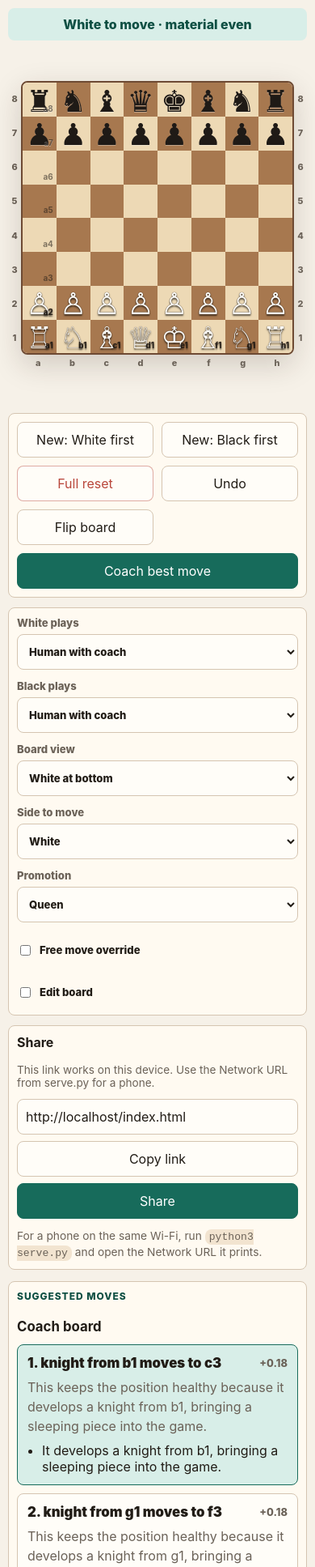
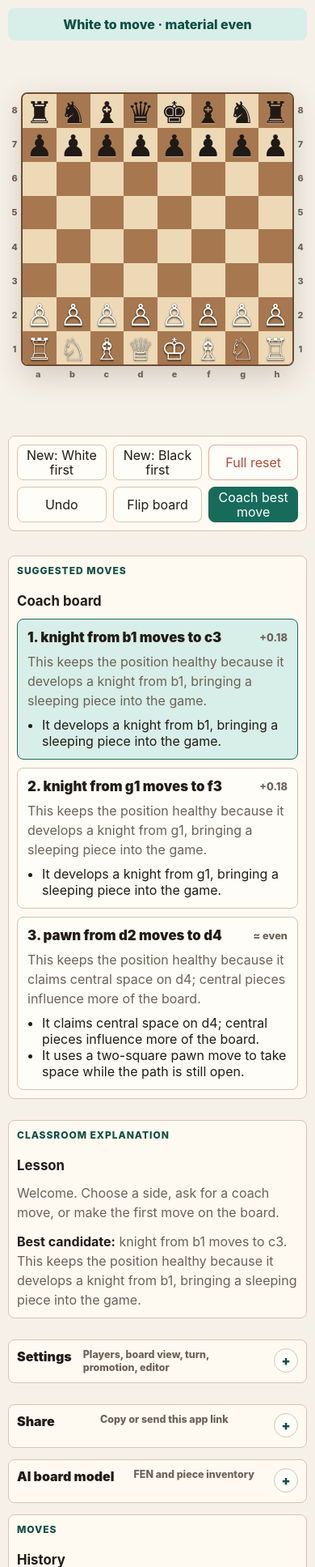
Before and after one commit to jonnyreed19/chess-coach, a plain HTML site: page index.html in a window 390 px wide. Shown: the part 65-2000 px from the top of the page at 81% size. Drawn offline with Linux system fonts and the light colour scheme.

Commit message:
updated chess code

```diff
--- a/app.js
+++ b/app.js
@@ -88,8 +88,8 @@ const state = {
   history: [],
   moveLog: [],
   lastMove: null,
-  whiteMode: "human",
-  blackMode: "human",
+  whiteMode: "manual",
+  blackMode: "manual",
   promotionChoice: "q",
   editMode: false,
   freeMove: false,
@@ -123,6 +123,9 @@ function bindElements() {
     "undoMove",
     "flipBoard",
     "coachMove",
+    "settingsDetails",
+    "shareDetails",
+    "modelDetails",
     "whiteMode",
     "blackMode",
     "orientation",
@@ -249,8 +252,8 @@ function fullReset() {
   state.history = [];
   state.moveLog = [];
   state.lastMove = null;
-  state.whiteMode = "human";
-  state.blackMode = "human";
+  state.whiteMode = "manual";
+  state.blackMode = "manual";
   state.promotionChoice = "q";
   state.editMode = false;
   state.freeMove = false;
@@ -258,6 +261,9 @@ function fullReset() {
   state.lastLesson = "";
   state.suggestions = [];
   state.aiTimer = null;
+  [els.settingsDetails, els.shareDetails, els.modelDetails].forEach((panel) => {
+    if (panel) panel.open = false;
+  });
   resetPaletteSelection();
   refresh("Full reset complete. The board, controls, history, and AI model are back to the default starting position.");
 }
@@ -299,6 +305,7 @@ function syncControls() {
   els.freeMove.checked = state.freeMove;
   els.editBoard.checked = state.editMode;
   els.editorPanel.classList.toggle("open", state.editMode);
+  if (state.editMode && els.settingsDetails) els.settingsDetails.open = true;
 }
 
 function refresh(message = "") {
@@ -343,12 +350,6 @@ function renderBoard() {
       if (legalTargets.has(idx)) square.classList.add(captures.has(idx) ? "capture" : "legal");
       if (state.lastMove && (state.lastMove.from === idx || state.lastMove.to === idx)) square.classList.add("last-move");
       if (checkSquare === idx) square.classList.add("in-check");
-      if ((state.orientation === "w" && (rank === 7 || file === 0)) || (state.orientation === "b" && (rank === 0 || file === 7))) {
-        const coord = document.createElement("span");
-        coord.className = "coord";
-        coord.textContent = squareName(idx);
-        square.appendChild(coord);
-      }
       square.addEventListener("click", () => handleSquareClick(idx));
       els.board.appendChild(square);
     });
--- a/index.html
+++ b/index.html
@@ -9,7 +9,7 @@
     <title>Chess Coach Board</title>
     <link rel="manifest" href="manifest.webmanifest" />
     <link rel="icon" href="icon.svg" type="image/svg+xml" />
-    <link rel="stylesheet" href="styles.css" />
+    <link rel="stylesheet" href="styles.css?v=8" />
   </head>
   <body>
     <main class="app-shell">
@@ -33,7 +33,7 @@
           <div class="captured captured-white" id="capturedWhite" aria-label="Captured white pieces"></div>
         </div>
 
-        <div class="move-tools">
+        <div class="move-tools board-tools">
           <button id="newWhite">New: White first</button>
           <button id="newBlack">New: Black first</button>
           <button id="fullReset" class="danger">Full reset</button>
@@ -42,21 +42,42 @@
           <button id="coachMove" class="primary">Coach best move</button>
         </div>
 
+        <section class="coach-card suggestions-card">
+          <div class="card-heading">
+            <p class="eyebrow">Suggested moves</p>
+            <h2>Coach board</h2>
+          </div>
+          <div id="suggestions" class="suggestions"></div>
+        </section>
+
+        <section class="coach-card lesson-card">
+          <div class="card-heading">
+            <p class="eyebrow">Classroom explanation</p>
+            <h2>Lesson</h2>
+          </div>
+          <div id="lesson" class="lesson"></div>
+        </section>
+
+        <details class="collapse-panel settings-details" id="settingsDetails">
+          <summary>
+            <span>Settings</span>
+            <small>Players, board view, turn, promotion, editor</small>
+          </summary>
           <section class="control-panel" aria-label="Game controls">
             <label>
               White plays
               <select id="whiteMode">
+                <option value="manual" selected>Manual only</option>
                 <option value="human">Human with coach</option>
                 <option value="ai">AI auto-play</option>
-              <option value="manual">Manual only</option>
               </select>
             </label>
             <label>
               Black plays
               <select id="blackMode">
+                <option value="manual" selected>Manual only</option>
                 <option value="human">Human with coach</option>
                 <option value="ai">AI auto-play</option>
-              <option value="manual">Manual only</option>
               </select>
             </label>
             <label>
@@ -103,7 +124,13 @@
               <button id="loadFen">Load FEN</button>
             </div>
           </section>
+        </details>
 
+        <details class="collapse-panel share-details" id="shareDetails">
+          <summary>
+            <span>Share</span>
+            <small>Copy or send this app link</small>
+          </summary>
           <section class="share-panel" aria-label="Share app">
             <div class="editor-heading">
               <strong>Share</strong>
@@ -116,26 +143,16 @@
             </div>
             <p class="share-help">For a phone on the same Wi-Fi, run <code>python3 serve.py</code> and open the Network URL it prints.</p>
           </section>
+        </details>
       </section>
 
       <aside class="coach-column" aria-label="Coach analysis">
-        <section class="coach-card">
-          <div class="card-heading">
-            <p class="eyebrow">Suggested moves</p>
-            <h2>Coach board</h2>
-          </div>
-          <div id="suggestions" class="suggestions"></div>
-        </section>
-
-        <section class="coach-card lesson-card">
-          <div class="card-heading">
-            <p class="eyebrow">Classroom explanation</p>
-            <h2>Lesson</h2>
-          </div>
-          <div id="lesson" class="lesson"></div>
-        </section>
-
-        <section class="coach-card">
+        <details class="collapse-panel model-details" id="modelDetails">
+          <summary>
+            <span>AI board model</span>
+            <small>FEN and piece inventory</small>
+          </summary>
+          <section class="coach-card model-card">
             <div class="card-heading">
               <p class="eyebrow">AI board model</p>
               <h2>Current understanding</h2>
@@ -152,8 +169,9 @@
               </div>
             </div>
           </section>
+        </details>
 
-        <section class="coach-card">
+        <section class="coach-card history-card">
           <div class="card-heading">
             <p class="eyebrow">Moves</p>
             <h2>History</h2>
@@ -163,6 +181,6 @@
       </aside>
     </main>
 
-    <script src="app.js?v=5"></script>
+    <script src="app.js?v=8"></script>
   </body>
 </html>
--- a/styles.css
+++ b/styles.css
@@ -178,16 +178,19 @@ h2 {
 
 .board-frame {
   display: grid;
-  grid-template-columns: 24px minmax(280px, 720px) 24px;
-  grid-template-rows: minmax(280px, 720px) 24px;
+  grid-template-columns: 24px minmax(0, 720px) 24px;
+  grid-template-rows: auto 24px;
   align-items: stretch;
-  width: min(100%, 760px);
+  width: min(100%, 768px);
 }
 
 .board {
   display: grid;
+  grid-column: 2;
+  grid-row: 1;
   grid-template-columns: repeat(8, 1fr);
   grid-template-rows: repeat(8, 1fr);
+  width: 100%;
   aspect-ratio: 1;
   overflow: hidden;
   border: 2px solid #6e4a33;
@@ -246,14 +249,6 @@ h2 {
   box-shadow: inset 0 0 0 6px rgba(185, 71, 60, 0.72);
 }
 
-.square .coord {
-  position: absolute;
-  right: 6px;
-  bottom: 5px;
-  font: 700 0.72rem/1 Inter, sans-serif;
-  color: rgba(33, 28, 22, 0.55);
-}
-
 .piece-white {
   color: #fffdf8;
   text-shadow: 0 2px 2px rgba(0, 0, 0, 0.6), 0 0 1px #261a12;
@@ -278,15 +273,26 @@ h2 {
   justify-items: center;
 }
 
+.rank-labels span,
+.file-labels span {
+  display: grid;
+  width: 100%;
+  height: 100%;
+  min-width: 0;
+  place-items: center;
+}
+
 .rank-labels.right {
   grid-column: 3;
 }
 
 .file-labels {
   grid-column: 2;
+  grid-row: 2;
   grid-template-columns: repeat(8, 1fr);
   align-items: center;
   justify-items: center;
+  height: 24px;
 }
 
 .captured {
@@ -307,9 +313,7 @@ h2 {
 }
 
 .move-tools,
-.control-panel,
-.editor-panel,
-.share-panel,
+.collapse-panel,
 .coach-card {
   border: 1px solid var(--line);
   border-radius: 8px;
@@ -325,12 +329,66 @@ h2 {
   padding: 12px;
 }
 
+.collapse-panel {
+  width: min(100%, 760px);
+  margin-top: 12px;
+  overflow: hidden;
+}
+
+.coach-column .collapse-panel {
+  width: 100%;
+  margin-top: 0;
+}
+
+.collapse-panel > summary {
+  display: flex;
+  align-items: center;
+  justify-content: space-between;
+  gap: 14px;
+  min-height: 52px;
+  padding: 14px;
+  cursor: pointer;
+  list-style: none;
+  font-weight: 900;
+}
+
+.collapse-panel > summary::-webkit-details-marker {
+  display: none;
+}
+
+.collapse-panel > summary::after {
+  content: "+";
+  display: grid;
+  flex: 0 0 28px;
+  width: 28px;
+  height: 28px;
+  border: 1px solid var(--line);
+  border-radius: 999px;
+  color: var(--accent-strong);
+  background: #fffdf8;
+  place-items: center;
+}
+
+.collapse-panel[open] > summary {
+  border-bottom: 1px solid var(--line);
+}
+
+.collapse-panel[open] > summary::after {
+  content: "-";
+}
+
+.collapse-panel summary small {
+  color: var(--muted);
+  font-size: 0.78rem;
+  font-weight: 800;
+  line-height: 1.25;
+  text-align: right;
+}
+
 .control-panel {
   display: grid;
   grid-template-columns: repeat(3, minmax(150px, 1fr));
   gap: 12px;
-  width: min(100%, 760px);
-  margin-top: 12px;
   padding: 14px;
 }
 
@@ -353,17 +411,19 @@ h2 {
 
 .editor-panel {
   display: none;
-  width: min(100%, 760px);
-  margin-top: 12px;
   padding: 14px;
 }
 
 .share-panel {
   display: grid;
   gap: 12px;
-  width: min(100%, 760px);
-  margin-top: 12px;
   padding: 14px;
+}
+
+.model-details .model-card {
+  border: 0;
+  border-radius: 0;
+  background: transparent;
 }
 
 .editor-panel.open {
@@ -420,6 +480,15 @@ h2 {
 
 .coach-card {
   padding: 16px;
+}
+
+.board-column > .coach-card {
+  width: min(100%, 760px);
+  margin-top: 16px;
+}
+
+.board-column > .lesson-card {
+  margin-top: 12px;
 }
 
 .suggestions {
@@ -549,17 +618,70 @@ code {
 
   .board-frame,
   .move-tools,
-  .control-panel,
-  .editor-panel,
-  .share-panel {
+  .collapse-panel {
     width: 100%;
   }
 }
 
 @media (max-width: 640px) {
   .app-shell {
+    display: flex;
+    flex-direction: column;
     gap: 14px;
     padding: 10px;
+  }
+
+  .board-column,
+  .coach-column {
+    display: contents;
+  }
+
+  .top-bar {
+    order: 1;
+  }
+
+  .board-wrap {
+    order: 2;
+  }
+
+  .board-tools {
+    order: 3;
+  }
+
+  .suggestions-card {
+    order: 4;
+  }
+
+  .lesson-card {
+    order: 5;
+  }
+
+  .settings-details {
+    order: 6;
+  }
+
+  .share-details {
+    order: 7;
+  }
+
+  .model-details {
+    order: 8;
+  }
+
+  .history-card {
+    order: 9;
+  }
+
+  .top-bar,
+  .board-wrap,
+  .board-tools,
+  .suggestions-card,
+  .lesson-card,
+  .settings-details,
+  .share-details,
+  .model-details,
+  .history-card {
+    width: 100%;
   }
 
   .top-bar,
@@ -571,8 +693,12 @@ code {
 
   .board-frame {
     grid-template-columns: 16px minmax(0, 1fr) 16px;
-    grid-template-rows: minmax(0, 1fr) 20px;
+    grid-template-rows: auto 20px;
     max-width: calc(100vw - 20px);
+  }
+
+  .file-labels {
+    height: 20px;
   }
 
   .square {
@@ -581,16 +707,18 @@ code {
 
   .move-tools {
     display: grid;
-    grid-template-columns: repeat(2, minmax(0, 1fr));
+    grid-template-columns: repeat(3, minmax(0, 1fr));
+    gap: 8px;
   }
 
   .move-tools button {
     width: 100%;
-    padding: 0 8px;
+    padding: 0 6px;
+    line-height: 1.15;
   }
 
   .move-tools .primary {
-    grid-column: 1 / -1;
+    grid-column: auto;
   }
 
   .control-panel {
@@ -604,6 +732,14 @@ code {
   .fen-row,
   .share-row {
     grid-template-columns: 1fr;
+  }
+
+  .collapse-panel > summary {
+    align-items: flex-start;
+  }
+
+  .collapse-panel summary small {
+    text-align: left;
   }
 
   .status-pill {
@@ -622,17 +758,12 @@ code {
     font-size: 0.68rem;
   }
 
-  .square .coord {
-    right: 4px;
-    bottom: 4px;
-    font-size: 0.62rem;
-  }
-
   .coach-card,
   .control-panel,
   .editor-panel,
   .share-panel,
-  .move-tools {
+  .move-tools,
+  .collapse-panel > summary {
     padding: 10px;
   }
 }
--- a/sw.js
+++ b/sw.js
@@ -1,9 +1,9 @@
-const CACHE_NAME = "chess-coach-v5";
+const CACHE_NAME = "chess-coach-v8";
 const APP_FILES = [
   "./",
   "./index.html",
-  "./styles.css",
-  "./app.js?v=5",
+  "./styles.css?v=8",
+  "./app.js?v=8",
   "./manifest.webmanifest",
   "./icon.svg",
 ];
```
Also changed, not shown: 1 other file. Lines whose indentation alone changed are shown as unchanged.
